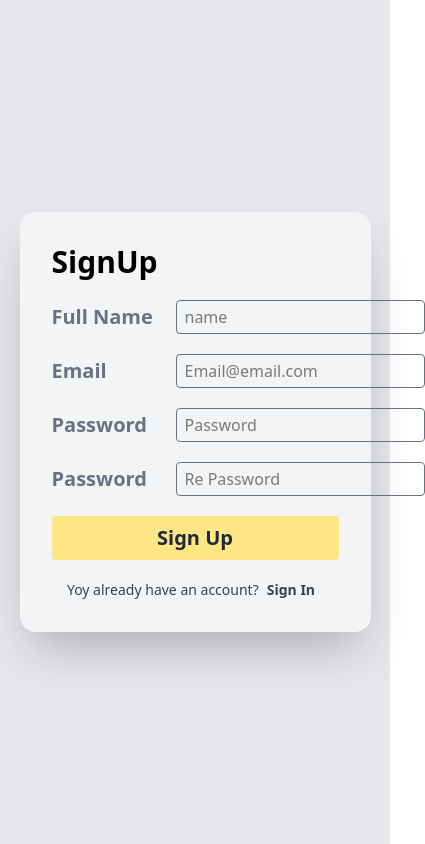
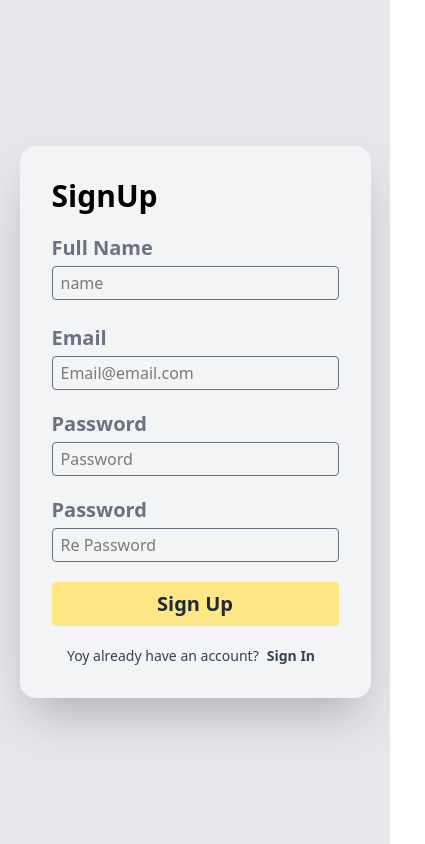
Before and after one commit to ENG-Aisha-Abdullah/Mini-Project, a React (Vite) app: page /SignUp in a window 390 px wide. Shown: the whole page, 425 px wide, since content can reach past the window. Built offline with nearby package versions, Linux system fonts and the light colour scheme.

Commit message:
phone responsive

```diff
--- a/src/component/Home.jsx
+++ b/src/component/Home.jsx
@@ -51,7 +51,7 @@ const [height, setHeight] = useState("");
             Body Mass Index (BMI) Calculator
         </h1>
         {/* weight */}
-        <div className="flex gap-1 items-center">
+        <div className="flex gap-1 max-sm:flex-col max-sm:items-start items-center">
           <label
             className="text-gray-500 font-bold text-xl min-w-30 block whitespace-nowrap"
             htmlFor="email"
@@ -64,11 +64,11 @@ const [height, setHeight] = useState("");
               type="number"
               required
             placeholder="Enter your weight"
-            className="border-gray-500 border-1 p-1 px-2 rounded focus:outline-amber-300 w-100"
+            className="border-gray-500 border-1 p-1 px-2 rounded focus:outline-amber-300 w-full"
           />
         </div>
         {/* Password */}
-        <div className="flex gap-1 items-center">
+        <div className="flex gap-1 max-sm:flex-col max-sm:items-start items-center">
           <label
             className="text-gray-500 font-bold text-xl min-w-30 block whitespace-nowrap"
             htmlFor="password"
@@ -81,7 +81,7 @@ const [height, setHeight] = useState("");
               type="number"
               required
             placeholder="Enter your height"
-            className="border-gray-500 border-1 p-1 px-2 rounded focus:outline-amber-300 w-100"
+            className="border-gray-500 border-1 p-1 px-2 rounded focus:outline-amber-300 w-full"
           />
         </div>
 
--- a/src/component/Login.jsx
+++ b/src/component/Login.jsx
@@ -27,14 +27,14 @@ function Login() {
   //   };
   return (
     <div>
-      <div className="bg-gray-200 h-screen w-full flex justify-center items-center ">
+      <div className="bg-gray-200 h-screen w-full flex justify-center items-center">
         <form
           className="container bg-gray-100 shadow-2xl rounded-2xl w-[90%] p-8 flex flex-col gap-5 justify-center md:w-150"
             onSubmit={handleSubmit}
         >
           <h1 className="text-black text-3xl font-bold">LOGIN</h1>
           {/* Email */}
-          <div className="flex gap-1 items-center">
+          <div className="flex max-sm:flex-col max-sm:items-start gap-1 items-center ">
             <label
               className="text-gray-500 font-bold text-xl min-w-30 block whitespace-nowrap"
               htmlFor="email"
@@ -47,11 +47,11 @@ function Login() {
               type="email"
               required
               placeholder="Email@email.com"
-              className="border-gray-500 border-1 p-1 px-2 rounded focus:outline-amber-300 w-100"
+              className="border-gray-500 border-1 p-1 px-2 rounded focus:outline-amber-300 w-full"
             />
           </div>
           {/* Password */}
-          <div className="flex gap-1 items-center">
+          <div className="flex gap-1 max-sm:flex-col max-sm:items-start items-center">
             <label
               className="text-gray-500 font-bold text-xl min-w-30 block whitespace-nowrap"
               htmlFor="password"
@@ -64,7 +64,7 @@ function Login() {
               type="password"
               required
               placeholder="Password"
-              className="border-gray-500 border-1 p-1 px-2 rounded focus:outline-amber-300 w-100"
+              className="border-gray-500 border-1 p-1 px-2 rounded focus:outline-amber-300 w-full"
             />
           </div>
 
--- a/src/component/SignUp.jsx
+++ b/src/component/SignUp.jsx
@@ -52,7 +52,7 @@ function SignUp() {
           <h1 className="text-black text-3xl font-bold">SignUp</h1>
 
           {/* Name */}
-          <div className="flex gap-1 items-center">
+          <div className="flex gap-1 items-center max-sm:flex-col max-sm:items-start">
             <label
               className="text-gray-500 font-bold text-xl min-w-30 block whitespace-nowrap"
               htmlFor="username"
@@ -65,12 +65,12 @@ function SignUp() {
               type="text"
               required
               placeholder="name"
-              className="border-gray-500 border-1 p-1 px-2 rounded focus:outline-amber-300 w-100"
+              className="border-gray-500 border-1 p-1 px-2 rounded focus:outline-amber-300 w-full"
             />
             <p></p>
           </div>
           {/* Email */}
-          <div className="flex gap-1 items-center">
+          <div className="flex gap-1 items-center max-sm:flex-col max-sm:items-start">
             <label
               className="text-gray-500 font-bold text-xl min-w-30 block whitespace-nowrap"
               htmlFor="email"
@@ -83,11 +83,11 @@ function SignUp() {
               type="email"
               required
               placeholder="Email@email.com"
-              className="border-gray-500 border-1 p-1 px-2 rounded focus:outline-amber-300 w-100"
+              className="border-gray-500 border-1 p-1 px-2 rounded focus:outline-amber-300 w-full"
             />
           </div>
           {/* Password */}
-          <div className="flex gap-1 items-center">
+          <div className="flex gap-1 items-center max-sm:flex-col max-sm:items-start">
             <label
               className="text-gray-500 font-bold text-xl min-w-30 block whitespace-nowrap"
               htmlFor="password"
@@ -100,11 +100,11 @@ function SignUp() {
               type="password"
               required
               placeholder="Password"
-              className="border-gray-500 border-1 p-1 px-2 rounded focus:outline-amber-300 w-100"
+              className="border-gray-500 border-1 p-1 px-2 rounded focus:outline-amber-300 w-full"
             />
           </div>
           {/* Re Password */}
-          <div className="flex gap-1 items-center">
+          <div className="flex gap-1 items-center max-sm:flex-col max-sm:items-start">
             <label
               className="text-gray-500 font-bold text-xl min-w-30 block whitespace-nowrap"
               htmlFor="password"
@@ -117,7 +117,7 @@ function SignUp() {
               type="password"
               required
               placeholder="Re Password"
-              className="border-gray-500 border-1 p-1 px-2 rounded focus:outline-amber-300 w-100"
+              className="border-gray-500 border-1 p-1 px-2 rounded focus:outline-amber-300 w-full"
             />
           </div>
 
```
